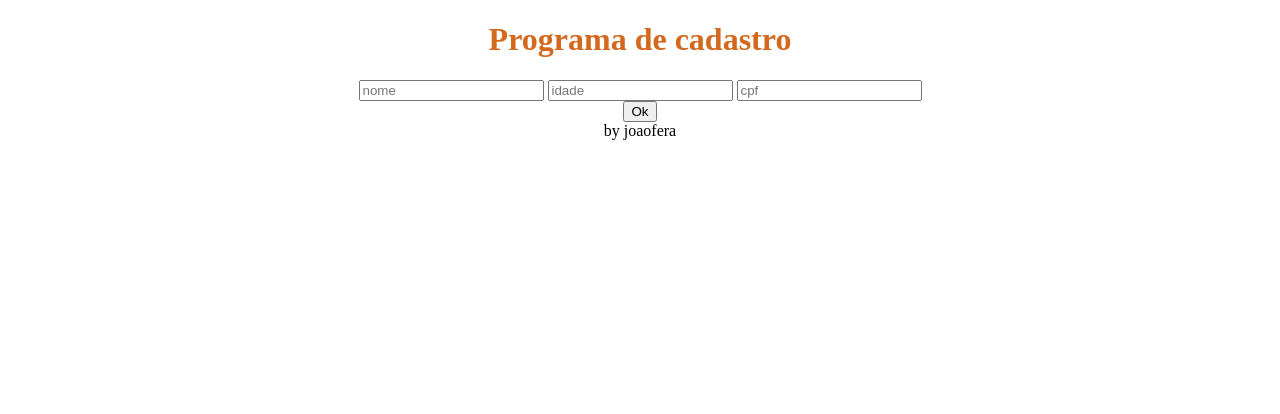
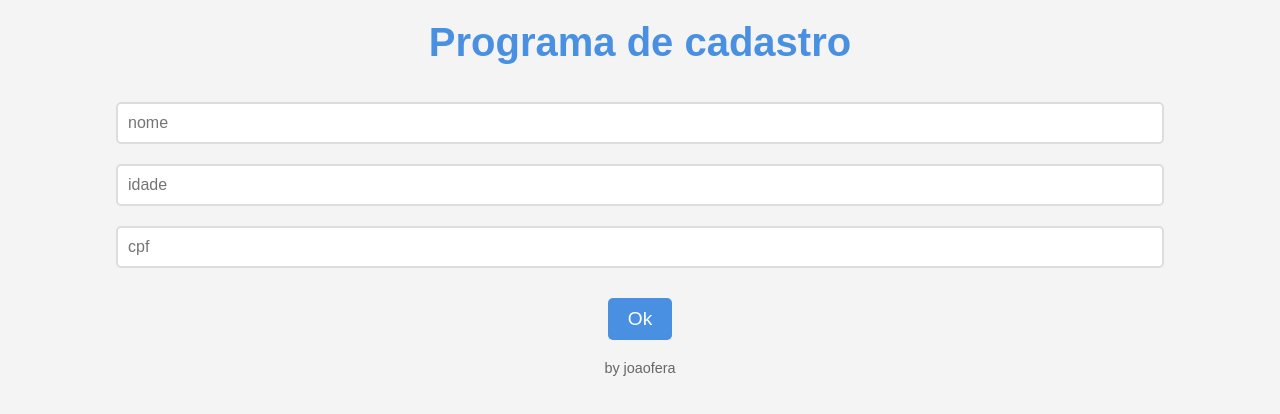
Before and after one commit to joaodelabio/programacao-web-cc-a, a plain HTML site: page index.html in a window 1280 px wide. Drawn offline with Linux system fonts and the light colour scheme.

Commit message:
arrumando coisas2

```diff
--- a/style.css
+++ b/style.css
@@ -1,16 +1,65 @@
-#title {
-    color:chocolate;
-    text-align:center;
+/* Estilo geral */
+body {
+    font-family: Arial, sans-serif;
+    background-color: #f4f4f4;
+    margin: 0;
+    padding: 0;
 }
 
+/* Título */
+#title {
+    color: #4a90e2;
+    text-align: center;
+    margin-top: 20px;
+    font-size: 2.5em;
+    font-weight: bold;
+}
+
+/* Formulário */
 .forms {
     text-align: center;
+    margin: 20px 0;
 }
 
+.forms input {
+    width: 80%;
+    padding: 10px;
+    margin: 10px 0;
+    border: 2px solid #ddd;
+    border-radius: 5px;
+    font-size: 1em;
+    transition: border-color 0.3s;
+}
+
+.forms input:focus {
+    border-color: #4a90e2;
+    outline: none;
+}
+
+/* Botão */
 .button {
     text-align: center;
 }
 
-.creditos{
+.button button {
+    background-color: #4a90e2;
+    color: white;
+    padding: 10px 20px;
+    border: none;
+    border-radius: 5px;
+    font-size: 1.2em;
+    cursor: pointer;
+    transition: background-color 0.3s;
+}
+
+.button button:hover {
+    background-color: #357abd;
+}
+
+/* Créditos */
+.creditos {
     text-align: center;
+    margin-top: 20px;
+    font-size: 0.9em;
+    color: #666;
 }
```
Also changed, not shown: assets/images/luiz eduado.png (deleted), assets/images/nahobino.png (deleted).
